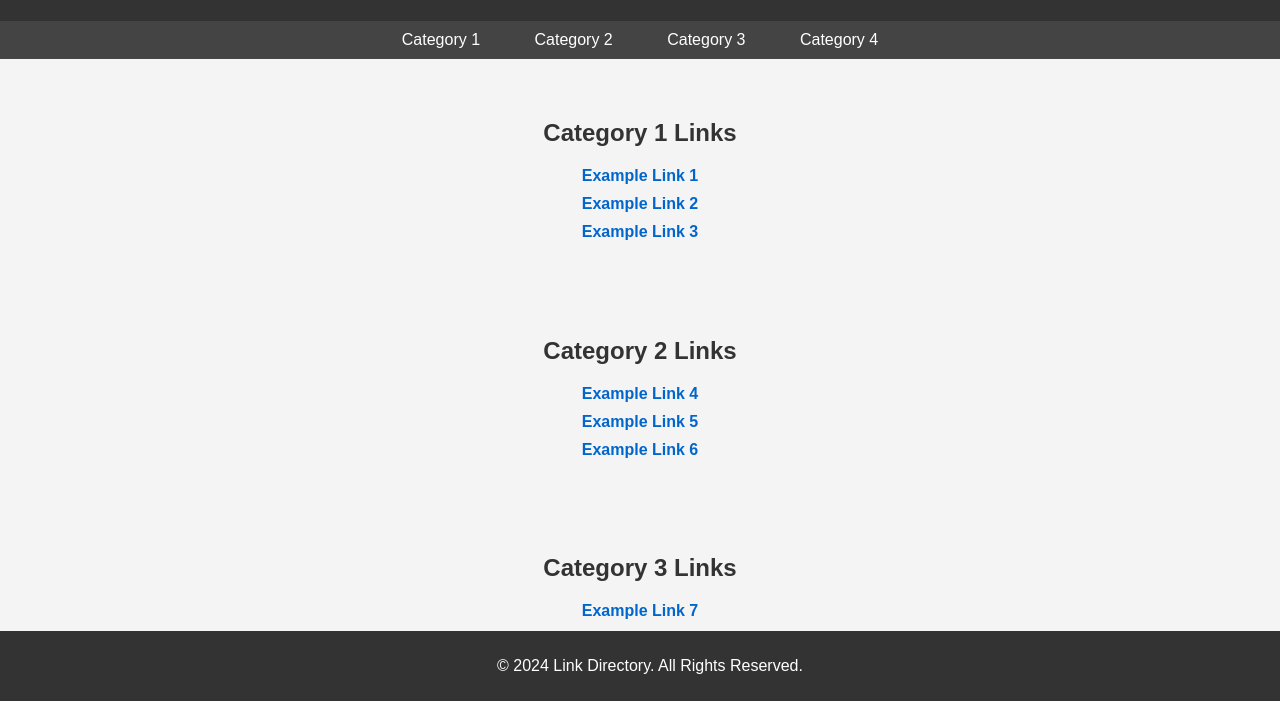
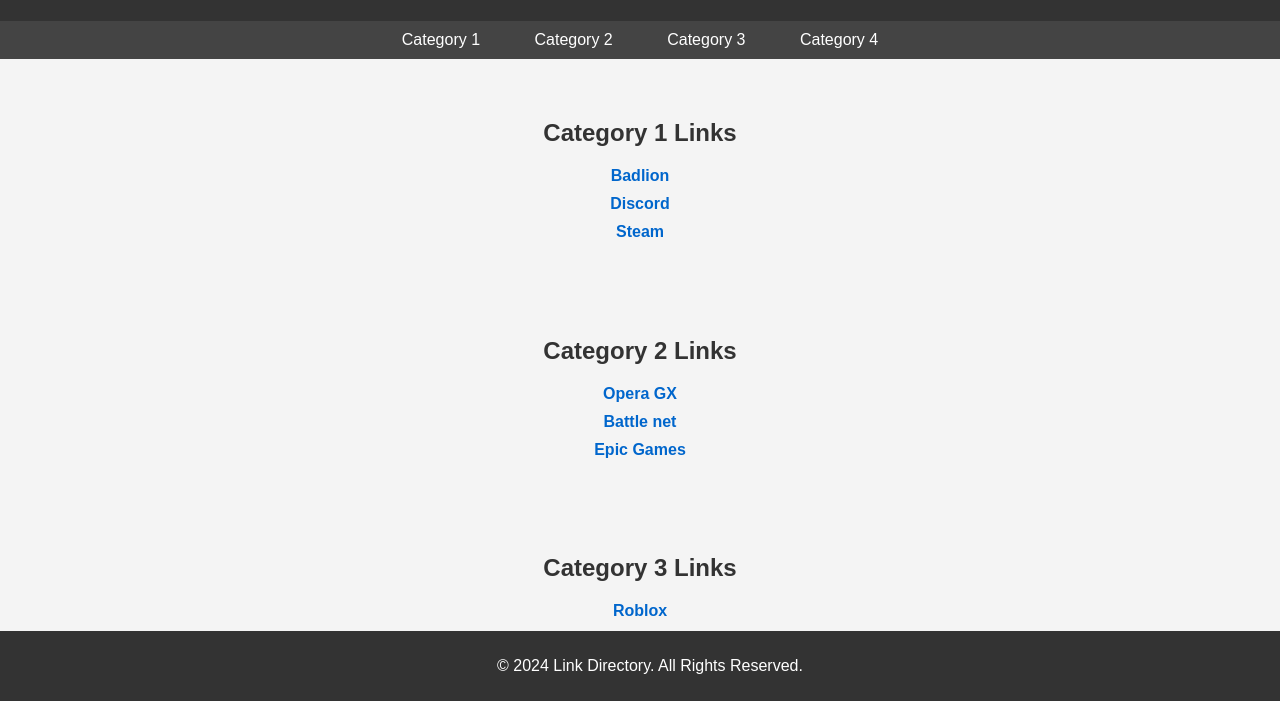
Before and after one commit to alexnass234/programs, a plain HTML site: page index.html in a window 1280 px wide. Shown: the part 99-800 px from the top of the page. Drawn offline with Linux system fonts and the light colour scheme.

Commit message:
Update index.html

```diff
--- a/index.html
+++ b/index.html
@@ -84,26 +84,26 @@
     <section id="section1" class="link-section">
         <h2>Category 1 Links</h2>
         <ul>
-            <li><a href="https://www.example.com">Example Link 1</a></li>
-            <li><a href="https://www.example.com">Example Link 2</a></li>
-            <li><a href="https://www.example.com">Example Link 3</a></li>
+            <li><a href="https://client.badlion.net">Badlion</a></li>
+            <li><a href="https://discord.com/download">Discord</a></li>
+            <li><a href="https://store.steampowered.com/about/">Steam</a></li>
         </ul>
     </section>
 
     <section id="section2" class="link-section">
         <h2>Category 2 Links</h2>
         <ul>
-            <li><a href="https://www.example.com">Example Link 4</a></li>
-            <li><a href="https://www.example.com">Example Link 5</a></li>
-            <li><a href="https://www.example.com">Example Link 6</a></li>
+            <li><a href="https://www.opera.com/gx?utm_content=898_4b9751ab-db46-491f-9e03-ed4e3f5ce286&utm_medium=pa&utm_campaign=PWN_US&utm_id=174620cb3ea644fba9e7729a4c66cd82&utm_source=PWNgames&edition=std-2">Opera GX</a></li>
+            <li><a href="https://download.battle.net/en-us/?product=bnetdesk">Battle net</a></li>
+            <li><a href="https://store.epicgames.com/en-US/download">Epic Games</a></li>
         </ul>
     </section>
 
     <section id="section3" class="link-section">
         <h2>Category 3 Links</h2>
         <ul>
-            <li><a href="https://www.example.com">Example Link 7</a></li>
-            <li><a href="https://www.example.com">Example Link 8</a></li>
+            <li><a href="https://www.roblox.com/download">Roblox</a></li>
+            <li><a href="https://www.nvidia.com/en-us/geforce/geforce-experience/download/">Geforce</a></li>
             <li><a href="https://www.example.com">Example Link 9</a></li>
         </ul>
     </section>
```
